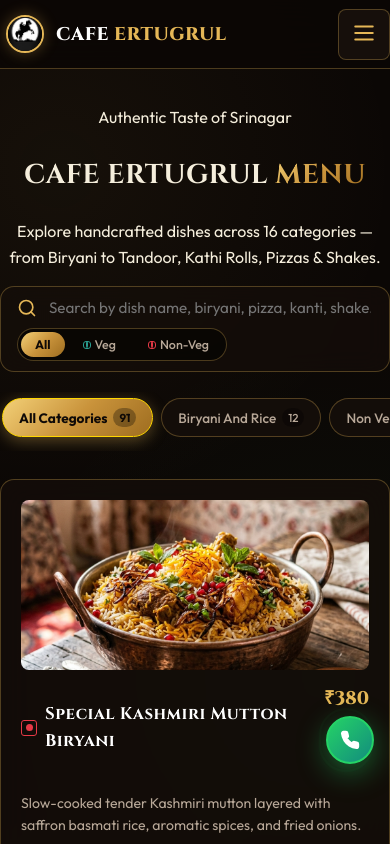
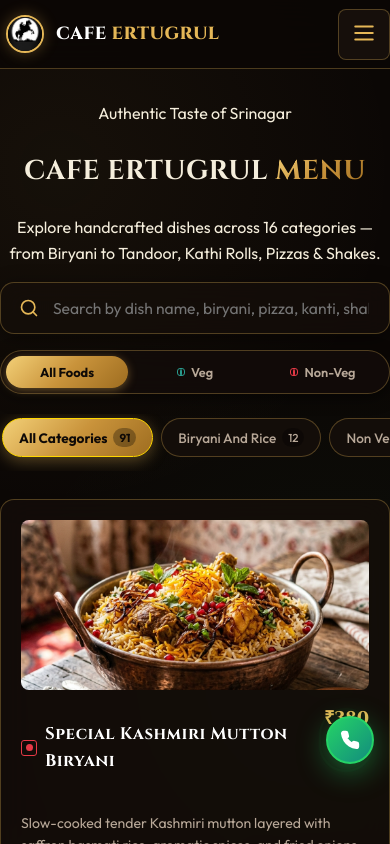
Before and after one commit to therealshoiab/cafe-ertugrul, a React (Vite) app: page / in a window 390 px wide. Both pictures are taken after a click on the button "EXPLORE MENU". Shown: the top 844 px of the page. Built offline with nearby package versions, Linux system fonts and the light colour scheme.

Commit message:
Optimize diet segmented filter and Admin dashboard layout for flawless mobile & desktop rendering

```diff
--- a/src/pages/AdminPage.jsx
+++ b/src/pages/AdminPage.jsx
@@ -244,62 +244,61 @@
   return (
     <div className="admin-page section-padding container">
       {/* Header */}
-      <div style={{ display: 'flex', justifyContent: 'space-between', alignItems: 'center', flexWrap: 'wrap', gap: '15px', marginBottom: '2rem', paddingBottom: '1rem', borderBottom: '1px solid var(--border-gold)' }}>
+      <div style={{ display: 'flex', justifyContent: 'space-between', alignItems: 'center', flexWrap: 'wrap', gap: '12px', marginBottom: '1.75rem', paddingBottom: '1rem', borderBottom: '1px solid var(--border-gold)' }}>
         <div>
           <div style={{ display: 'flex', alignItems: 'center', gap: '10px' }}>
-            <h2 className="font-heading gold-text" style={{ fontSize: '2rem' }}>CAFE ERTUGRUL ADMIN</h2>
-            <span className="device-tag">Master Control</span>
+            <h2 className="font-heading gold-text" style={{ fontSize: 'clamp(1.4rem, 4vw, 2rem)' }}>CAFE ERTUGRUL ADMIN</h2>
           </div>
-          <p style={{ color: 'var(--text-muted)', fontSize: '0.9rem' }}>Add new dishes, update prices, toggle stock availability, and upload food photos live.</p>
+          <p style={{ color: 'var(--text-muted)', fontSize: '0.88rem', marginTop: '4px' }}>Add new dishes, update prices, toggle stock availability, and upload food photos live.</p>
         </div>
 
-        <button onClick={handleLogout} className="btn-secondary" style={{ padding: '8px 18px', fontSize: '0.85rem' }}>
+        <button onClick={handleLogout} className="btn-secondary" style={{ padding: '8px 16px', fontSize: '0.85rem' }}>
           <LogOut size={16} /> Exit Admin
         </button>
       </div>
 
       {/* Stats Summary Bar */}
-      <div style={{ display: 'grid', gridTemplateColumns: 'repeat(auto-fit, minmax(180px, 1fr))', gap: '1.25rem', marginBottom: '2.5rem' }}>
-        <div className="glass-card" style={{ padding: '1.25rem', textAlign: 'center' }}>
-          <div className="font-heading gold-text" style={{ fontSize: '2rem', fontWeight: 800 }}>{items.length}</div>
-          <div style={{ color: 'var(--text-muted)', fontSize: '0.85rem' }}>Total Menu Dishes</div>
+      <div style={{ display: 'grid', gridTemplateColumns: 'repeat(auto-fit, minmax(130px, 1fr))', gap: '1rem', marginBottom: '2rem' }}>
+        <div className="glass-card" style={{ padding: '1rem', textAlign: 'center' }}>
+          <div className="font-heading gold-text" style={{ fontSize: '1.8rem', fontWeight: 800 }}>{items.length}</div>
+          <div style={{ color: 'var(--text-muted)', fontSize: '0.8rem' }}>Total Dishes</div>
         </div>
-        <div className="glass-card" style={{ padding: '1.25rem', textAlign: 'center' }}>
-          <div className="font-heading gold-text" style={{ fontSize: '2rem', fontWeight: 800 }}>{items.filter(i => i.isAvailable !== false).length}</div>
-          <div style={{ color: 'var(--text-muted)', fontSize: '0.85rem' }}>Active Dishes</div>
+        <div className="glass-card" style={{ padding: '1rem', textAlign: 'center' }}>
+          <div className="font-heading gold-text" style={{ fontSize: '1.8rem', fontWeight: 800 }}>{items.filter(i => i.isAvailable !== false).length}</div>
+          <div style={{ color: 'var(--text-muted)', fontSize: '0.8rem' }}>Active Dishes</div>
         </div>
-        <div className="glass-card" style={{ padding: '1.25rem', textAlign: 'center' }}>
-          <div className="font-heading" style={{ fontSize: '2rem', fontWeight: 800, color: '#e63946' }}>{items.filter(i => i.isAvailable === false).length}</div>
-          <div style={{ color: 'var(--text-muted)', fontSize: '0.85rem' }}>Out of Stock</div>
+        <div className="glass-card" style={{ padding: '1rem', textAlign: 'center' }}>
+          <div className="font-heading" style={{ fontSize: '1.8rem', fontWeight: 800, color: '#e63946' }}>{items.filter(i => i.isAvailable === false).length}</div>
+          <div style={{ color: 'var(--text-muted)', fontSize: '0.8rem' }}>Out of Stock</div>
         </div>
-        <div className="glass-card" style={{ padding: '1.25rem', textAlign: 'center' }}>
-          <div className="font-heading gold-text" style={{ fontSize: '2rem', fontWeight: 800 }}>16</div>
-          <div style={{ color: 'var(--text-muted)', fontSize: '0.85rem' }}>Active Categories</div>
+        <div className="glass-card" style={{ padding: '1rem', textAlign: 'center' }}>
+          <div className="font-heading gold-text" style={{ fontSize: '1.8rem', fontWeight: 800 }}>16</div>
+          <div style={{ color: 'var(--text-muted)', fontSize: '0.8rem' }}>Active Categories</div>
         </div>
       </div>
 
-      {/* Navigation Tabs */}
-      <div style={{ display: 'flex', gap: '10px', marginBottom: '2rem', flexWrap: 'wrap' }}>
+      {/* Navigation Tabs (Scrollable on Mobile) */}
+      <div style={{ display: 'flex', gap: '8px', overflowX: 'auto', paddingBottom: '8px', marginBottom: '2rem', scrollbarWidth: 'none', WebkitOverflowScrolling: 'touch' }}>
         <button
           onClick={() => setActiveTab('add')}
           className={`category-pill ${activeTab === 'add' ? 'active' : ''}`}
-          style={{ padding: '10px 22px', fontSize: '0.95rem' }}
+          style={{ padding: '9px 18px', fontSize: '0.88rem', flexShrink: 0 }}
         >
-          <Plus size={18} /> Add New Dish
+          <Plus size={16} /> Add New Dish
         </button>
         <button
           onClick={() => setActiveTab('manage')}
           className={`category-pill ${activeTab === 'manage' ? 'active' : ''}`}
-          style={{ padding: '10px 22px', fontSize: '0.95rem' }}
+          style={{ padding: '9px 18px', fontSize: '0.88rem', flexShrink: 0 }}
         >
-          <Utensils size={18} /> Manage Menu & Prices ({items.length})
+          <Utensils size={16} /> Manage Menu & Prices ({items.length})
         </button>
         <button
           onClick={() => setActiveTab('settings')}
           className={`category-pill ${activeTab === 'settings' ? 'active' : ''}`}
-          style={{ padding: '10px 22px', fontSize: '0.95rem' }}
+          style={{ padding: '9px 18px', fontSize: '0.88rem', flexShrink: 0 }}
         >
-          <Key size={18} /> Settings & Passcode
+          <Key size={16} /> Settings & Passcode
         </button>
       </div>
 
--- a/src/pages/MenuPage.jsx
+++ b/src/pages/MenuPage.jsx
@@ -113,9 +113,8 @@
         <p className="section-desc">Explore handcrafted dishes across 16 categories — from Biryani to Tandoor, Kathi Rolls, Pizzas & Shakes.</p>
       </div>
 
-      {/* Search & Integrated Dietary Filter Bar */}
-      <div className="menu-search-bar" style={{ display: 'flex', alignItems: 'center', justifyContent: 'space-between', flexWrap: 'wrap', gap: '10px', padding: '10px 16px' }}>
-        <div style={{ display: 'flex', alignItems: 'center', gap: '10px', flexGrow: 1, minWidth: '220px' }}>
+      {/* Search Bar */}
+      <div className="menu-search-bar">
         <Search size={20} style={{ color: 'var(--primary-gold)', flexShrink: 0 }} />
         <input
           type="text"
@@ -131,53 +130,24 @@
         )}
       </div>
 
-        {/* Compact Segmented Diet Control */}
-        <div style={{ display: 'flex', alignItems: 'center', gap: '4px', background: 'rgba(0,0,0,0.5)', padding: '3px', borderRadius: '50px', border: '1px solid var(--border-gold)' }}>
+      {/* Segmented Diet Control Row */}
+      <div className="diet-filter-container">
+        <div className="segmented-diet-control">
           <button
             onClick={() => setDietFilter('all')}
-            style={{
-              padding: '5px 14px',
-              borderRadius: '50px',
-              fontSize: '0.78rem',
-              fontWeight: dietFilter === 'all' ? 700 : 500,
-              background: dietFilter === 'all' ? 'var(--gold-gradient)' : 'transparent',
-              color: dietFilter === 'all' ? '#0f0a07' : 'var(--text-muted)',
-              transition: 'var(--transition-fast)'
-            }}
+            className={`diet-btn ${dietFilter === 'all' ? 'active-all' : ''}`}
           >
-            All
+            All Foods
           </button>
           <button
             onClick={() => setDietFilter('veg')}
-            style={{
-              padding: '5px 14px',
-              borderRadius: '50px',
-              fontSize: '0.78rem',
-              fontWeight: dietFilter === 'veg' ? 700 : 500,
-              background: dietFilter === 'veg' ? '#2a9d8f' : 'transparent',
-              color: dietFilter === 'veg' ? '#ffffff' : 'var(--text-muted)',
-              display: 'flex',
-              alignItems: 'center',
-              gap: '4px',
-              transition: 'var(--transition-fast)'
-            }}
+            className={`diet-btn ${dietFilter === 'veg' ? 'active-veg' : ''}`}
           >
             <span className="diet-tag veg" style={{ width: '8px', height: '8px' }} /> Veg
           </button>
           <button
             onClick={() => setDietFilter('non-veg')}
-            style={{
-              padding: '5px 14px',
-              borderRadius: '50px',
-              fontSize: '0.78rem',
-              fontWeight: dietFilter === 'non-veg' ? 700 : 500,
-              background: dietFilter === 'non-veg' ? '#e63946' : 'transparent',
-              color: dietFilter === 'non-veg' ? '#ffffff' : 'var(--text-muted)',
-              display: 'flex',
-              alignItems: 'center',
-              gap: '4px',
-              transition: 'var(--transition-fast)'
-            }}
+            className={`diet-btn ${dietFilter === 'non-veg' ? 'active-nonveg' : ''}`}
           >
             <span className="diet-tag non-veg" style={{ width: '8px', height: '8px' }} /> Non-Veg
           </button>
@@ -185,19 +155,9 @@
           {totalItemCount > 0 && (
             <button
               onClick={() => setDietFilter('cart-only')}
-              style={{
-                padding: '5px 14px',
-                borderRadius: '50px',
-                fontSize: '0.78rem',
-                fontWeight: 700,
-                background: dietFilter === 'cart-only' ? '#ffd700' : 'rgba(229, 183, 87, 0.25)',
-                color: dietFilter === 'cart-only' ? '#0f0a07' : 'var(--primary-gold)',
-                display: 'flex',
-                alignItems: 'center',
-                gap: '4px'
-              }}
+              className={`diet-btn ${dietFilter === 'cart-only' ? 'active-cart' : ''}`}
             >
-              <ShoppingCart size={12} /> In Order ({totalItemCount})
+              <ShoppingCart size={13} /> In Order ({totalItemCount})
             </button>
           )}
         </div>
--- a/src/styles/main.css
+++ b/src/styles/main.css
@@ -303,7 +303,7 @@
   opacity: 0;
   transition: opacity 1.2s ease-in-out, transform 8s linear;
   transform: scale(1.06);
-  filter: brightness(1.05) contrast(1.05); /* Make real photos bright & vibrant */
+  filter: brightness(1.05) contrast(1.05);
 }
 
 .hero-slide.active {
@@ -311,7 +311,6 @@
   transform: scale(1);
 }
 
-/* Bright Light Gradient Overlay for clear photo visibility */
 .hero-slide-overlay {
   position: absolute;
   top: 0;
@@ -444,13 +443,98 @@
   box-shadow: 0 16px 40px rgba(0, 0, 0, 0.75);
 }
 
-/* Menu Page */
+/* MENU PAGE SEARCH & SEGMENTED DIET CONTROL */
+.menu-search-bar {
+  display: flex;
+  align-items: center;
+  gap: 12px;
+  background: var(--bg-card);
+  border: 1px solid var(--border-gold);
+  border-radius: var(--radius-md);
+  padding: 14px 18px;
+  margin-bottom: 1rem;
+  width: 100%;
+  backdrop-filter: blur(12px);
+  box-shadow: 0 4px 20px rgba(0,0,0,0.4);
+}
+
+.menu-search-input {
+  width: 100%;
+  background: transparent;
+  border: none;
+  outline: none;
+  color: var(--text-main);
+  font-size: 0.98rem;
+  font-family: inherit;
+}
+
+/* Responsive Dietary Segmented Control Container */
+.diet-filter-container {
+  margin-bottom: 1.25rem;
+  width: 100%;
+}
+
+.segmented-diet-control {
+  display: flex;
+  align-items: center;
+  gap: 6px;
+  background: rgba(18, 12, 9, 0.9);
+  padding: 5px;
+  border-radius: 50px;
+  border: 1px solid var(--border-gold);
+  backdrop-filter: blur(10px);
+  box-shadow: 0 4px 15px rgba(0,0,0,0.5);
+  width: fit-content;
+  max-width: 100%;
+}
+
+.diet-btn {
+  padding: 8px 18px;
+  border-radius: 50px;
+  font-size: 0.85rem;
+  font-weight: 600;
+  color: var(--text-muted);
+  background: transparent;
+  transition: var(--transition-fast);
+  display: inline-flex;
+  align-items: center;
+  gap: 6px;
+  white-space: nowrap;
+}
+
+.diet-btn.active-all {
+  background: var(--gold-gradient);
+  color: #0f0a07;
+  font-weight: 800;
+  box-shadow: 0 2px 10px rgba(229, 183, 87, 0.4);
+}
+
+.diet-btn.active-veg {
+  background: #2a9d8f;
+  color: #ffffff;
+  font-weight: 800;
+  box-shadow: 0 2px 10px rgba(42, 157, 143, 0.4);
+}
+
+.diet-btn.active-nonveg {
+  background: #e63946;
+  color: #ffffff;
+  font-weight: 800;
+  box-shadow: 0 2px 10px rgba(230, 57, 70, 0.4);
+}
+
+.diet-btn.active-cart {
+  background: var(--gold-gradient);
+  color: #0f0a07;
+  font-weight: 800;
+}
+
 .category-pills {
   display: flex;
   align-items: center;
   gap: 8px;
   overflow-x: auto;
-  padding: 6px 2px 14px;
+  padding: 4px 2px 14px;
   margin-bottom: 1.75rem;
   width: 100%;
   max-width: 100%;
@@ -493,29 +577,6 @@
   padding: 2px 6px;
   border-radius: 12px;
   font-size: 0.72rem;
-}
-
-.menu-search-bar {
-  display: flex;
-  align-items: center;
-  gap: 10px;
-  background: var(--bg-card);
-  border: 1px solid var(--border-gold);
-  border-radius: var(--radius-md);
-  padding: 12px 16px;
-  margin-bottom: 1.25rem;
-  width: 100%;
-  backdrop-filter: blur(12px);
-}
-
-.menu-search-input {
-  width: 100%;
-  background: transparent;
-  border: none;
-  outline: none;
-  color: var(--text-main);
-  font-size: 0.95rem;
-  font-family: inherit;
 }
 
 .menu-grid {
@@ -854,7 +915,7 @@
 }
 
 /* ==========================================================================
-   MOBILE-FIRST MEDIA QUERIES (Zero Horizontal Scrolling & Perfect Text Alignment)
+   MOBILE-FIRST MEDIA QUERIES & ADMIN DASHBOARD RESPONSIVENESS
    ========================================================================== */
 
 @media (max-width: 1024px) {
@@ -898,7 +959,7 @@
     width: 100%;
   }
   .form-row-3 {
-    grid-template-columns: 1fr;
+    grid-template-columns: 1fr !important;
   }
 }
 
@@ -907,14 +968,14 @@
     padding: 0 1rem;
   }
   .section-padding {
-    padding: 2.25rem 0;
+    padding: 2rem 0;
   }
   .navbar-inner {
     height: 68px;
     padding: 0;
   }
   .brand-name {
-    font-size: 1.15rem;
+    font-size: 1.1rem;
   }
   .logo-badge-container {
     width: 38px;
@@ -939,6 +1000,19 @@
   .section-title {
     font-size: 1.7rem !important;
   }
+
+  /* Segmented Diet Control Full Width for Mobile */
+  .segmented-diet-control {
+    width: 100%;
+    justify-content: space-between;
+  }
+  .diet-btn {
+    flex: 1;
+    justify-content: center;
+    padding: 8px 10px;
+    font-size: 0.8rem;
+  }
+
   .menu-grid {
     grid-template-columns: 1fr;
   }
@@ -950,7 +1024,7 @@
     height: 260px;
   }
   .floating-dial-btn {
-    bottom: 80px; /* Elevated above sticky mobile cart bar */
+    bottom: 80px;
     right: 16px;
     padding: 12px;
     border-radius: 50%;
```
Lines whose indentation alone changed are shown as unchanged.
